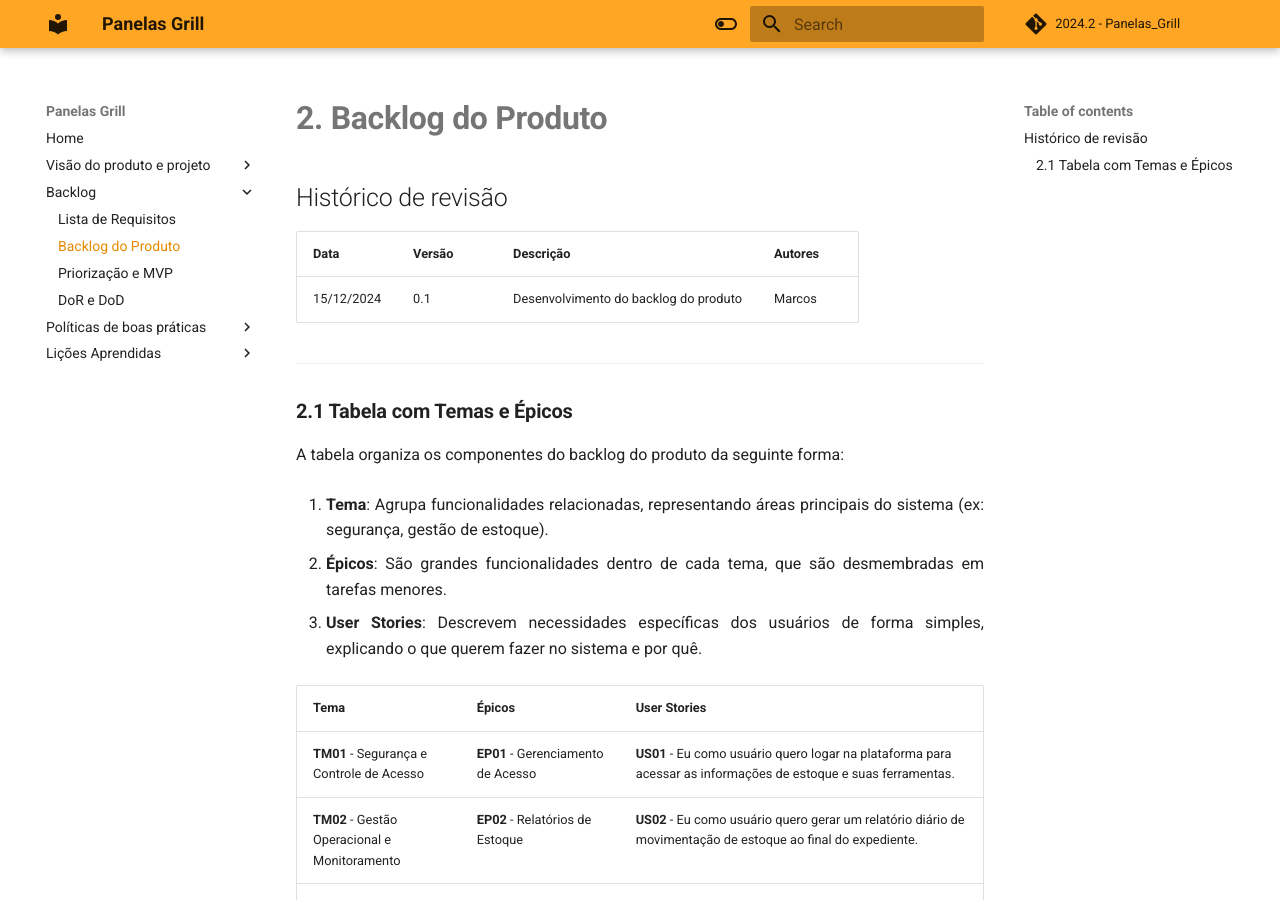
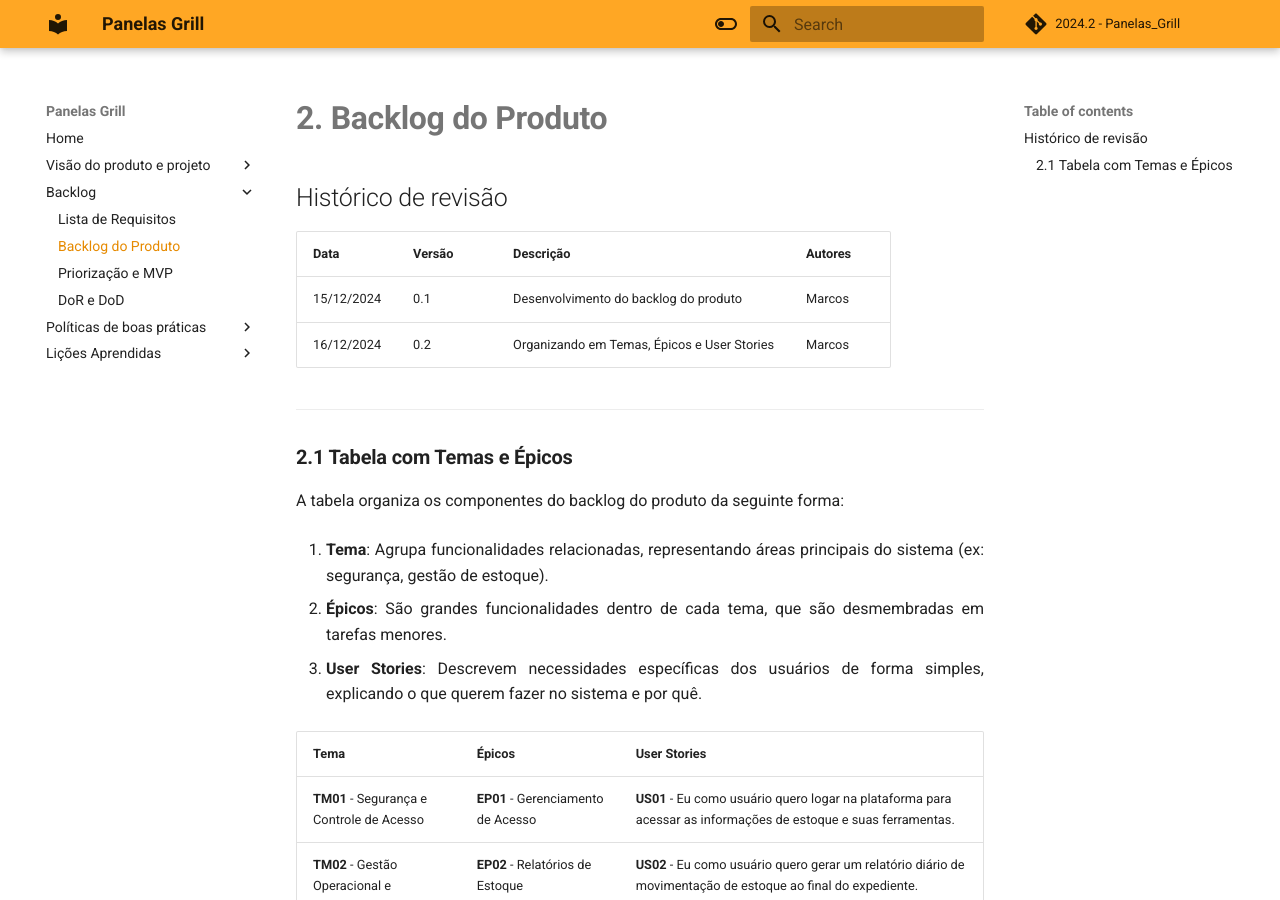
Before and after one commit to mdsreq-fga-unb/2024.2-T03-PanelasGrill, an MkDocs documentation site: the page built from docs/Backlog/backlog.md, in a window 1280 px wide and 900 px high. Built offline with MkDocs 1.6.1 and Material for MkDocs 9.7.7, drawn with Linux system fonts in a browser that asks for light colours; comment, search, counter and statistics services are not loaded.

Commit message:
docs: adicionando Histórico de versão

```diff
--- a/docs/Backlog/backlog.md
+++ b/docs/Backlog/backlog.md
@@ -5,6 +5,7 @@
 |Data      |Versão    |Descrição                                |Autores|
 |----------|----------|-----------------------------------------|-------|
 |15/12/2024|0.1       |Desenvolvimento do backlog do produto    |Marcos |
+|16/12/2024|0.2       |Organizando em Temas, Épicos e User Stories   |Marcos |
 
 ------------
 
```
Also changed, not shown: docs/Backlog/sessao7.md (+1 -0 lines).
